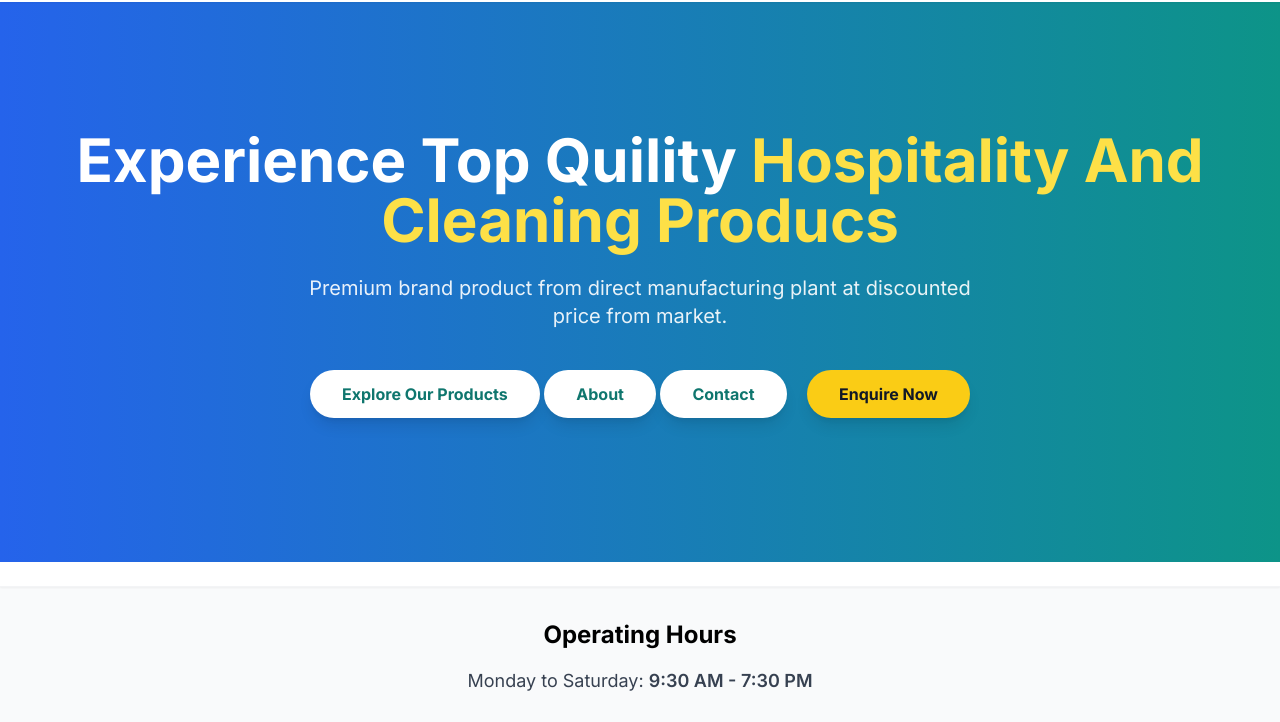
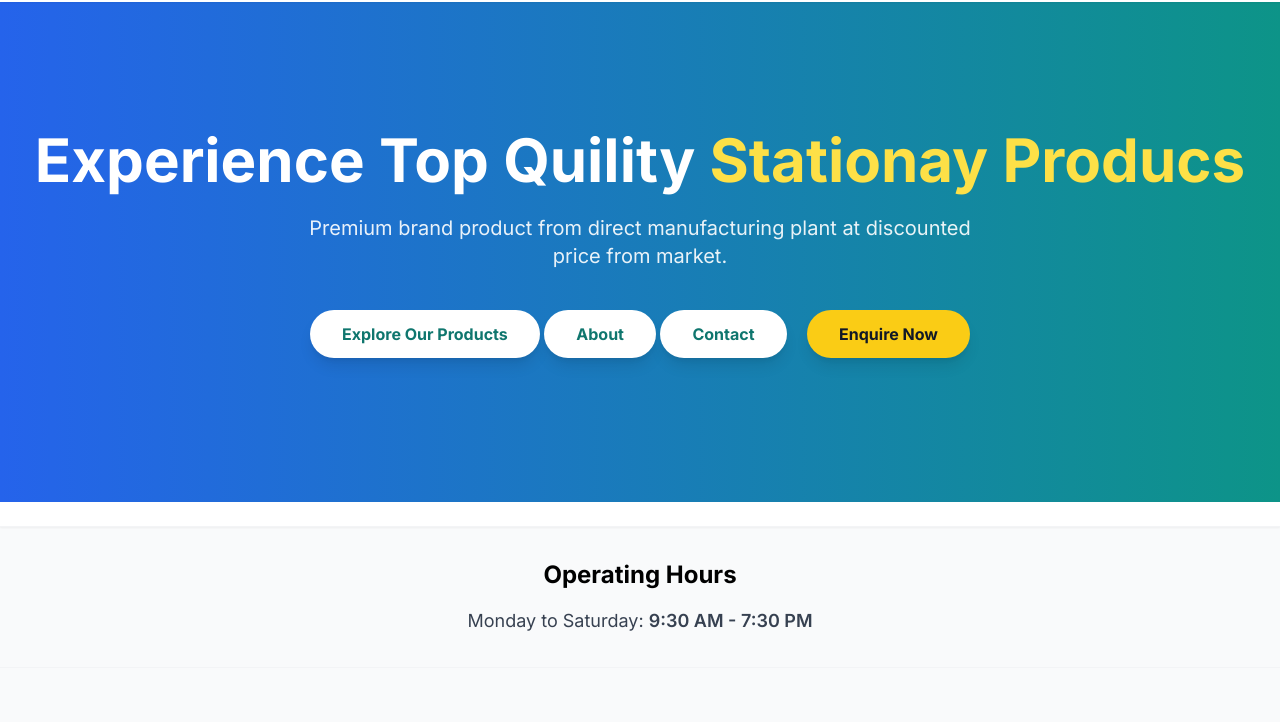
Before and after one commit to Majidtamboli844/aone-hospitality, a plain HTML site: page sta.html in a window 1280 px wide. Shown: the part 78-800 px from the top of the page. Drawn offline with nearby package versions, Linux system fonts and the light colour scheme.

Commit message:
Update sta.html

```diff
--- a/sta.html
+++ b/sta.html
@@ -132,7 +132,7 @@
     <section id="hero" class="relative bg-gradient-to-r from-blue-600 to-teal-600 text-white py-24 md:py-36 mt-16 overflow-hidden">
         <div class="absolute inset-0 bg-pattern opacity-10"></div> <div class="container mx-auto px-4 text-center relative z-10">
             <h1 class="text-4xl md:text-6xl font-extrabold leading-tight mb-6 animate-fade-in-up">
-                Experience Top Quility  <span class="text-yellow-300">Hospitality And Cleaning Producs</span>
+                Experience Top Quility  <span class="text-yellow-300">Stationay Producs</span>
             </h1>
             <p class="text-lg md:text-xl max-w-2xl mx-auto mb-10 opacity-90 animate-fade-in-up delay-200">
                Premium brand product from direct manufacturing plant at discounted price from market.
```
